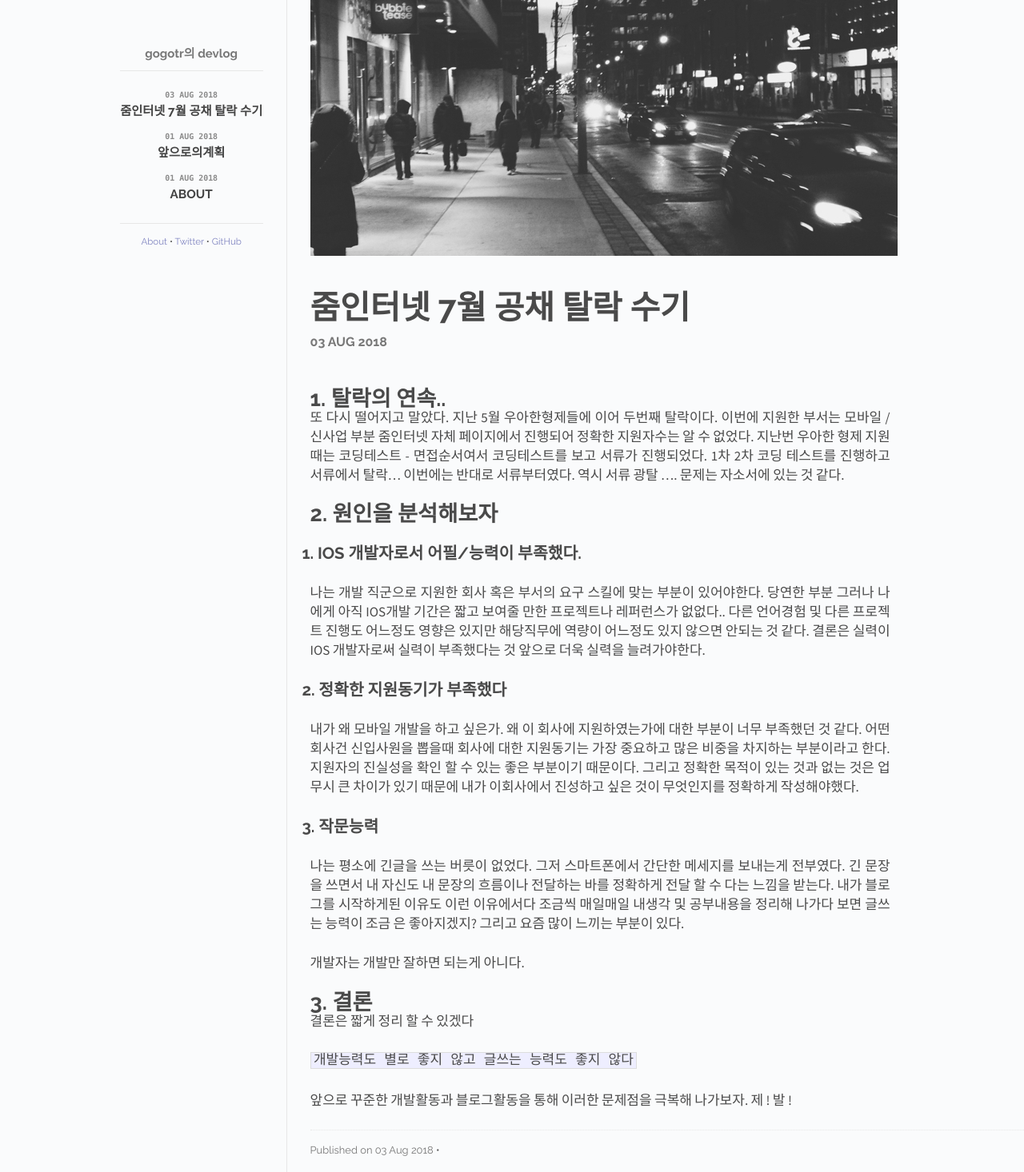
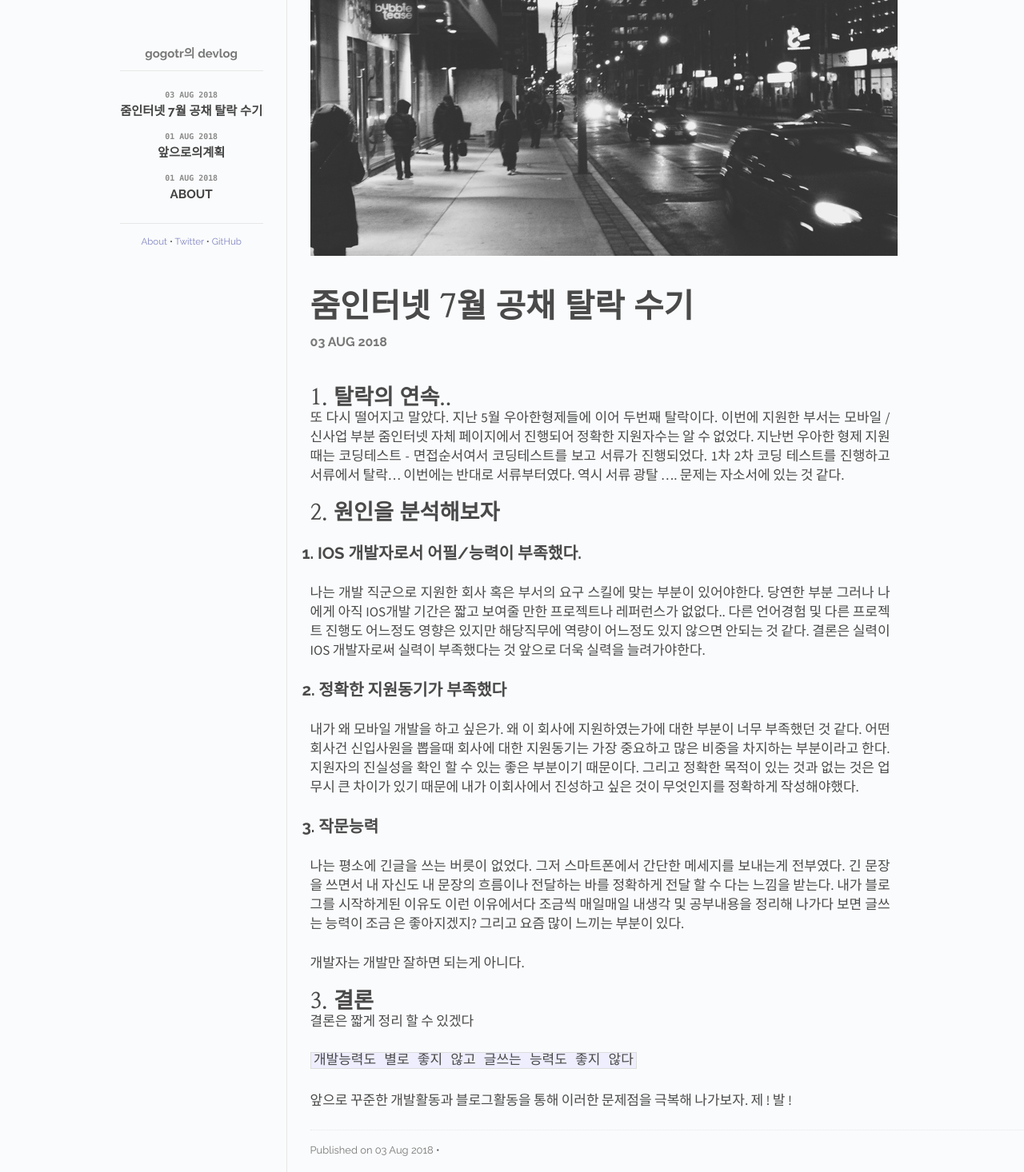
Before and after one commit to gogotr/gogotr.github.io, a Jekyll site: the page built from index.html, in a window 1280 px wide. Shown: the whole page at 80% size. Built offline with Jekyll 4.4.1, drawn with Linux system fonts in a browser that asks for light colours; comment, search, counter and statistics services are not loaded.

Commit message:
폰트 적용

```diff
--- a/_layouts/default.html
+++ b/_layouts/default.html
@@ -18,8 +18,12 @@
       <!-- Google Fonts -->
       <link href='http://fonts.googleapis.com/css?family=Source+Sans+Pro:300,400,700' rel='stylesheet' type='text/css'>
       <link href='http://fonts.googleapis.com/css?family=Raleway:300,400,700' rel='stylesheet' type='text/css'>
-      <link href='http://fonts.googleapis.com/earlyaccess/nanummyeongjo.css');
-
+      <style>
+         @import url(//fonts.googleapis.com/earlyaccess/nanummyeongjo.css);
+         h1{
+           font-family: 'Nanum Myeongjo';
+         }
+      </style>
   </head>
   <body>
     <div class="site">
```
